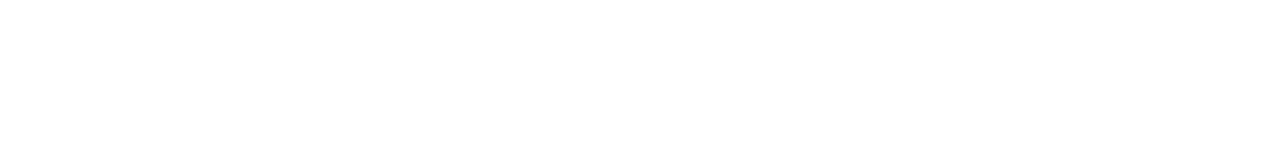
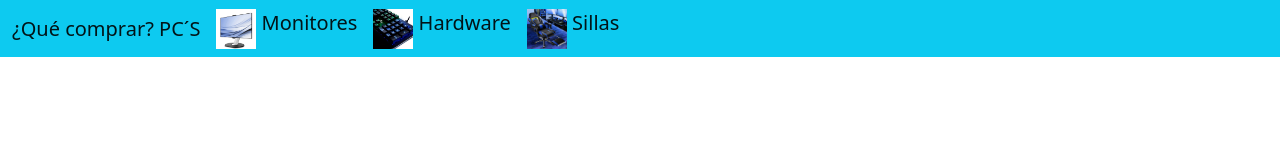
Before and after one commit to eLmoA8m/Laboratorio-6, a plain HTML site: page index.html in a window 1280 px wide. Drawn offline with nearby package versions, Linux system fonts and the light colour scheme.

Commit message:
Los archivos del ejercicio 3.1 han sido añadidos

```diff
--- a/index.html
+++ b/index.html
@@ -1,12 +1,50 @@
 <!DOCTYPE html>
 <html lang="en">
+
 <head>
     <meta charset="UTF-8">
     <meta http-equiv="X-UA-Compatible" content="IE=edge">
     <meta name="viewport" content="width=device-width, initial-scale=1.0">
+    <link href="https://cdn.jsdelivr.net/npm/bootstrap@5.0.2/dist/css/bootstrap.min.css" rel="stylesheet"
+        integrity="sha384-EVSTQN3/azprG1Anm3QDgpJLIm9Nao0Yz1ztcQTwFspd3yD65VohhpuuCOmLASjC" crossorigin="anonymous">
     <title>Ejercicio 3.1</title>
 </head>
+
 <body>
+    <nav class="navbar navbar-expand-lg navbar-light bg-info">
+        <div class="container-fluid">
+          <a class="navbar-brand" href="#">¿Qué comprar? PC´S</a>
+          <button class="navbar-toggler" type="button" data-bs-toggle="collapse" data-bs-target="#navbarNav" aria-controls="navbarNav" aria-expanded="false" aria-label="Toggle navigation">
+            <span class="navbar-toggler-icon"></span>
+          </button>
+          <div class="collapse navbar-collapse" id="navbarNav">
+            <ul class="navbar-nav">
+              <li class="nav-item">
+                <a class="navbar-brand" href="#">
+                    <img src="imagenes/Monitor.jpg" alt="" width="40" height="40" class="d-inline-block align-text-top">
+                    Monitores
+                  </a>
+              </li>
+              <li class="nav-item">
+                <a class="navbar-brand" href="#">
+                    <img src="imagenes/Hardware.jpg" alt="" width="40" height="40" class="d-inline-block align-text-top">
+                    Hardware
+                  </a>
+              </li>
+              <li class="nav-item">
+                <a class="navbar-brand" href="#">
+                    <img src="imagenes/Sillas.jpg" alt="" width="40" height="40" class="d-inline-block align-text-top">
+                    Sillas
+                  </a>
+              </li>
+            </ul>
+          </div>
+        </div>
+      </nav>
 
+    <script src="https://cdn.jsdelivr.net/npm/bootstrap@5.0.2/dist/js/bootstrap.bundle.min.js"
+        integrity="sha384-MrcW6ZMFYlzcLA8Nl+NtUVF0sA7MsXsP1UyJoMp4YLEuNSfAP+JcXn/tWtIaxVXM"
+        crossorigin="anonymous"></script>
 </body>
+
 </html>
```
Also changed, not shown: imagenes/Hardware.jpg (added), imagenes/Monitor.jpg (added), imagenes/Sillas.jpg (added).
